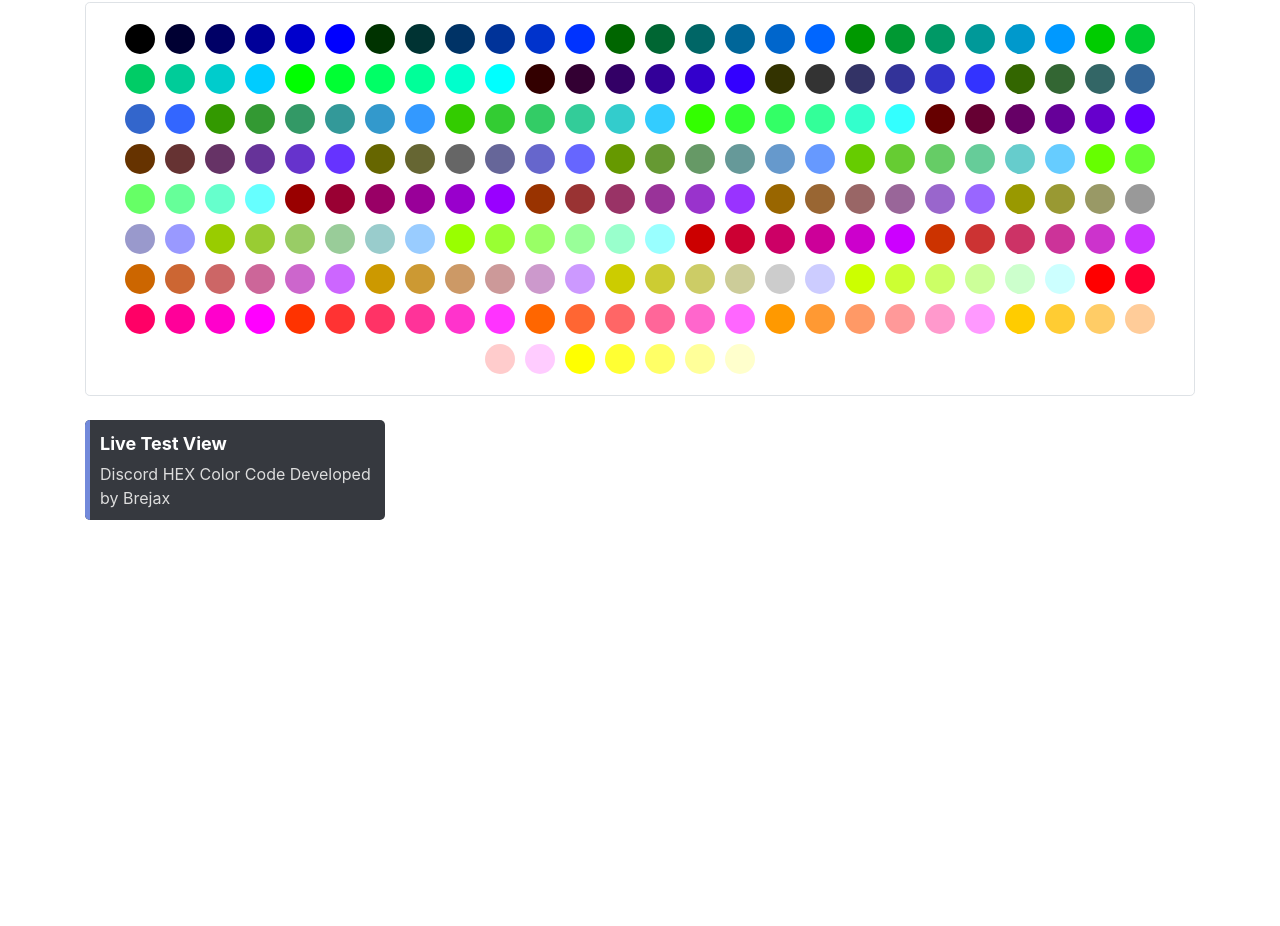
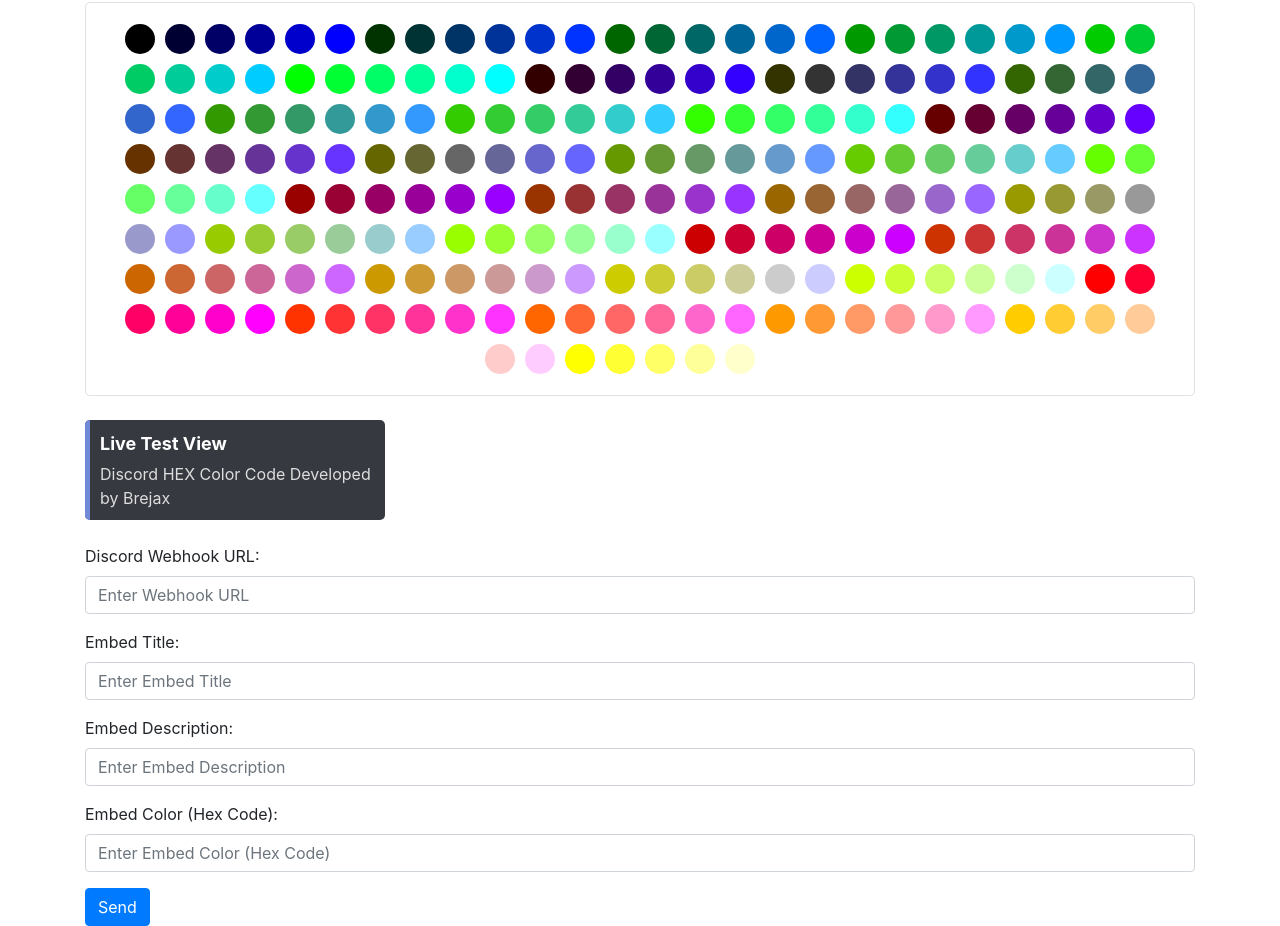
Before and after one commit to mambuzrrr/Discord-Embed-HEX-Color-Site, a plain HTML site: page index.html in a window 1280 px wide. Shown: the part 118-1044 px from the top of the page. Before the commit the page ends 800 px from the top, so only its background shows below. Drawn offline with nearby package versions, Linux system fonts and the light colour scheme.

Commit message:
Update index.html
Added Discord Webhook Fields.

```diff
--- a/index.html
+++ b/index.html
@@ -24,6 +24,26 @@
         </div>
       </div>
     </div>
+    <!-- Discord Webhook -->
+    <form id="discordForm" class="mt-4">
+      <div class="form-group">
+        <label for="webhookURL">Discord Webhook URL:</label>
+        <input type="text" class="form-control" id="webhookURL" placeholder="Enter Webhook URL" required>
+      </div>
+      <div class="form-group">
+        <label for="embedTitle">Embed Title:</label>
+        <input type="text" class="form-control" id="embedTitle" placeholder="Enter Embed Title" required>
+      </div>
+      <div class="form-group">
+        <label for="embedDescription">Embed Description:</label>
+        <input type="text" class="form-control" id="embedDescription" placeholder="Enter Embed Description" required>
+      </div>
+      <div class="form-group">
+        <label for="embedColor">Embed Color (Hex Code):</label>
+        <input type="text" class="form-control" id="embedColor" placeholder="Enter Embed Color (Hex Code)" required>
+      </div>
+      <button type="submit" class="btn btn-primary">Send</button>
+    </form>
   </div>
   <script src="brejax.js"></script>
 </body>
```
